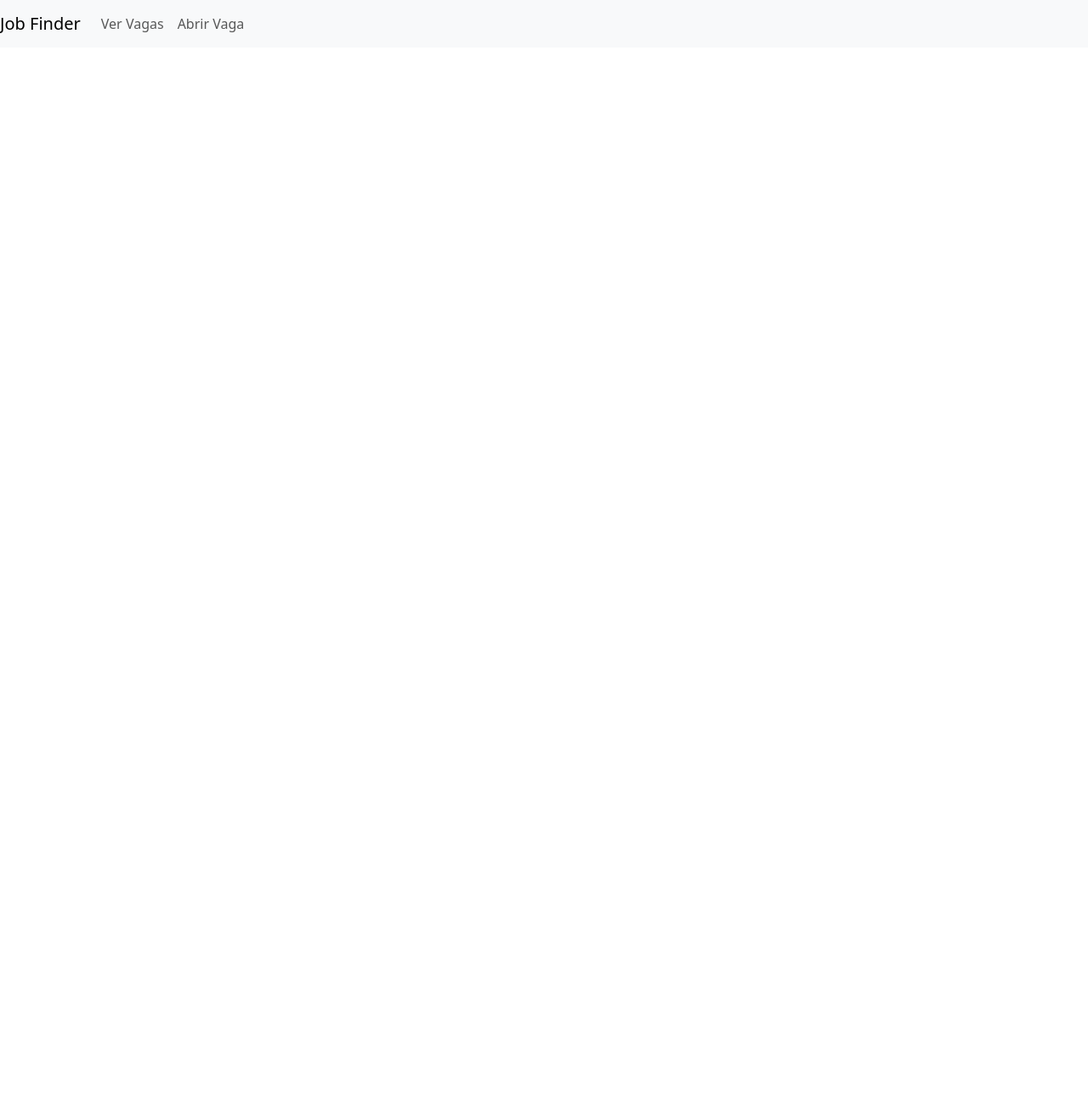
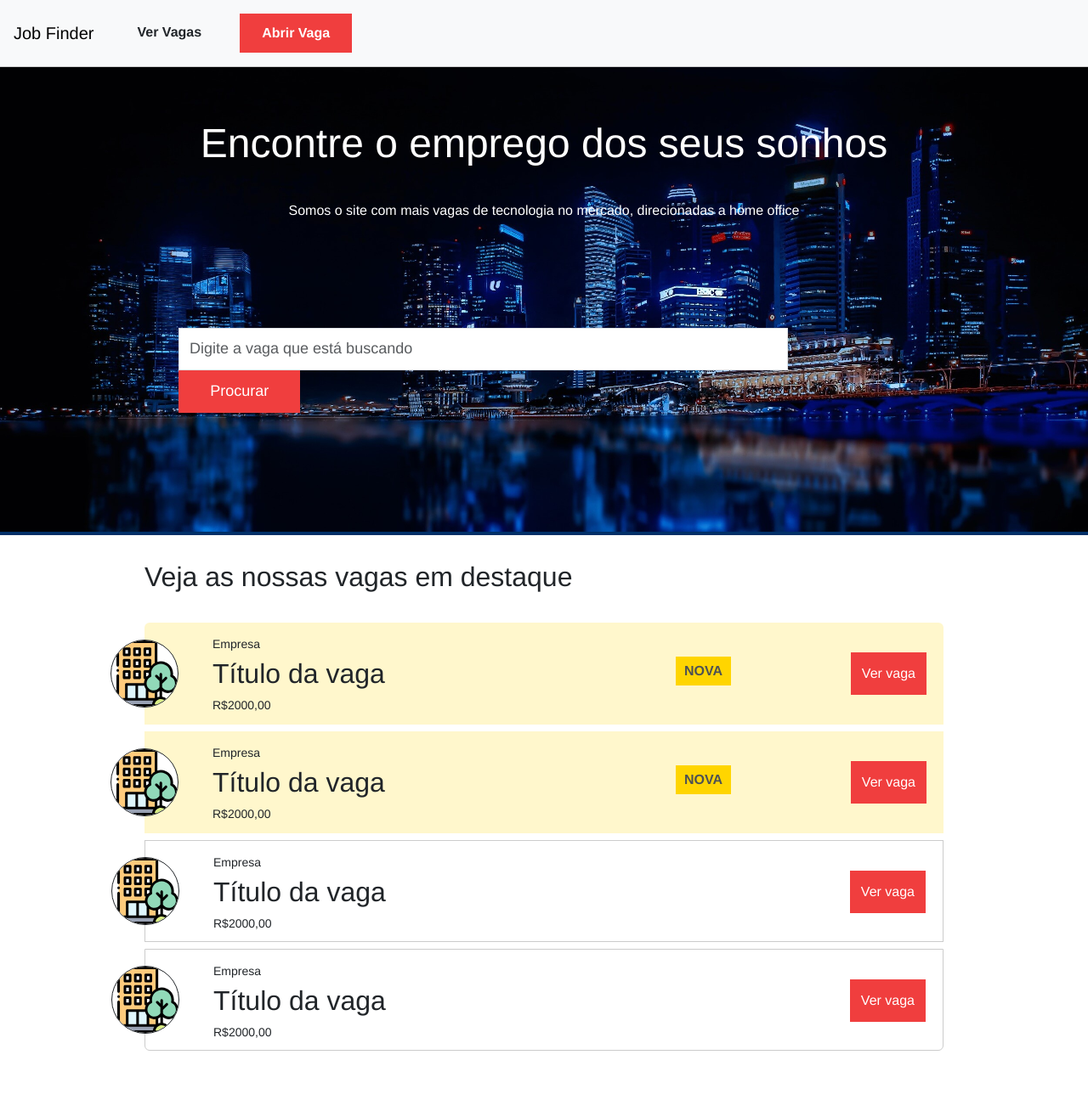
Before and after one commit to joseferreira-dev/hdc-project-jobfinder, a website: page index.html in a window 1280 px wide. Shown: the whole page at 85% size. Before the commit the page ends 800 px from the top, so only its background shows below. Drawn offline with nearby package versions, Linux system fonts and the light colour scheme.

Commit message:
Add the homepage main content and styles

```diff
--- a/index.html
+++ b/index.html
@@ -27,6 +27,60 @@
       </div>
     </nav>
   </header>
+	<div id="top-container" class="container-fluid">
+    <h1 id="main-title" class="text-center">Encontre o emprego dos seus sonhos</h1>
+    <p id="main-subtitle" class="text-center">Somos o site com mais vagas de tecnologia no mercado, direcionadas a home office</p>
+    <form id="search-form" class="form-inline" action="">
+      <div class="form-group col-md-10">
+        <input type="text" class="form-control" id="job" name="job" placeholder="Digite a vaga que está buscando">
+      </div>
+      <div class="col-md-2">
+        <button type="submit" class="btn btn-primary">Procurar</button>
+      </div>
+    </form>
+  </div>
+  <main>
+    <div id="jobs-container" class="container">
+      <div class="row">
+        <div class="col-md-12">
+          <h2 id="job-list-title">Veja as nossas vagas em destaque</h2>
+          <ul id="job-list" class="list-group">
+            <li class="list-group-item new-job">
+              <img src="public/img/company.svg" alt="Company">
+              <p>Empresa</p>
+              <h2>Título da vaga</h2>
+              <p>R$2000,00</p>
+              <span class="new-job-label">Nova</span>
+              <a class="btn btn-primary">Ver vaga</a>
+            </li>
+            <li class="list-group-item new-job">
+              <img src="public/img/company.svg" alt="Company">
+              <p>Empresa</p>
+              <h2>Título da vaga</h2>
+              <p>R$2000,00</p>
+              <span class="new-job-label">Nova</span>
+              <a class="btn btn-primary">Ver vaga</a>
+            </li>
+            <li class="list-group-item">
+              <img src="public/img/company.svg" alt="Company">
+              <p>Empresa</p>
+              <h2>Título da vaga</h2>
+              <p>R$2000,00</p>
+              <a class="btn btn-primary">Ver vaga</a>
+            </li>
+            <li class="list-group-item">
+              <img src="public/img/company.svg" alt="Company">
+              <p>Empresa</p>
+              <h2>Título da vaga</h2>
+              <p>R$2000,00</p>
+              <a class="btn btn-primary">Ver vaga</a>
+            </li>
+          </ul>
+        </div>
+      </div>
+    </div>
+  </main>
+
   <script src="https://cdn.jsdelivr.net/npm/bootstrap@5.3.0-alpha3/dist/js/bootstrap.bundle.min.js" integrity="sha384-ENjdO4Dr2bkBIFxQpeoTz1HIcje39Wm4jDKdf19U8gI4ddQ3GYNS7NTKfAdVQSZe" crossorigin="anonymous"></script>
 </body>
 </html>
--- a/public/css/styles.css
+++ b/public/css/styles.css
@@ -0,0 +1,148 @@
+* {
+  box-sizing: border-box;
+  font-family: Helvetica, sans-serif
+}
+
+/* nav */
+.navbar  {
+  padding: 1rem;
+  border-bottom: 1px solid #CCC;
+}
+
+.navbar .nav-item a {
+  color: #212529;
+}
+
+.nav-item {
+  margin: 0 10px;
+}
+
+.navbar-expand-lg .navbar-nav .nav-link {
+  padding: 10px 25px;
+  font-weight: bold;
+}
+
+.navbar .nav-item .btn {
+  color: #FFF;
+  background-color: #F03E3E;
+  border: 1px solid transparent;
+  border-radius: 0;
+}
+
+.nav-link.btn.btn-primary:hover, #search-form button:hover, .list-group-item a:hover, #form-box button:hover {
+  background-color: #FFF;
+  color: #F03E3E;
+  border-color: #F03E3E;
+}
+
+/* banner */
+#top-container {
+  padding: 110px;
+  background-color: #F7F9FC;
+  border-bottom: 4px solid #013068;
+  margin-bottom: 30px;
+  background-image: url("../img/banner2.jpg");
+  background-position: 0 100px;
+  background-size: cover;
+  color: #FFF;
+}
+
+#main-title {
+  padding: 30px 0;
+  font-size: 3rem;
+}
+
+#main-subtitle {
+  font-size: 1rem;
+  padding-bottom: 80px;
+}
+
+/* form */
+
+#search-form {
+  padding: 30px 100px;
+}
+
+#search-form .col-md-10, #search-form .col-md-2 {
+  padding: 0;
+}
+
+#search-form input, #search-form button {
+  width: 100%;
+  border-radius: 0;
+  height: 50px;
+  font-size: 18px;
+}
+
+#search-form button {
+  color: #FFF;
+  background-color: #F03E3E;
+  border: 1px solid transparent;
+}
+
+/* lista */
+
+#jobs-container {
+  padding: 0 100px;
+  padding-bottom: 50px;
+}
+
+#job-list .list-group-item {
+  margin-bottom: 8px;
+  border: 1px solid #CCC;
+  padding: 15px 80px;
+  color: #212529;
+  height: 120px;
+}
+
+#job-list .list-group-item p {
+  font-size: 14px;
+  margin-bottom: 5px;
+}
+
+#job-list .list-group-item.new-job {
+  border: none;
+  background-color: #FFF7CC;
+}
+
+#job-list-title {
+  margin-bottom: 35px;
+}
+
+.list-group-item img {
+  width: 80px;
+  border: 1px solid #212529;
+  border-radius: 50%;
+  background-color: #FFF;
+  position: absolute;
+  left: -40px;
+  top: calc(50% - 40px);
+}
+
+.list-group-item a {
+  position: absolute;
+  right: 20px;
+  top: 35px;
+  height: 50px;
+  line-height: 35px;
+  background-color: #F03E3E;
+  border: 1px solid transparent;
+  border-radius: 0;
+  color: #FFF;
+}
+
+.new-job-label {
+  background-color: #FFD500;
+  color: #4D5154;
+  text-transform: uppercase;
+  font-weight: bold;
+  padding: 5px 10px;
+  position: absolute;
+  right: 250px;
+  top: 40px;
+  display: none;
+}
+
+.new-job .new-job-label {
+  display: block;
+}
```
Also changed, not shown: public/img/banner.jpg (added), public/img/banner2.jpg (added), public/img/company.svg (added). Lines whose indentation alone changed are shown as unchanged.
